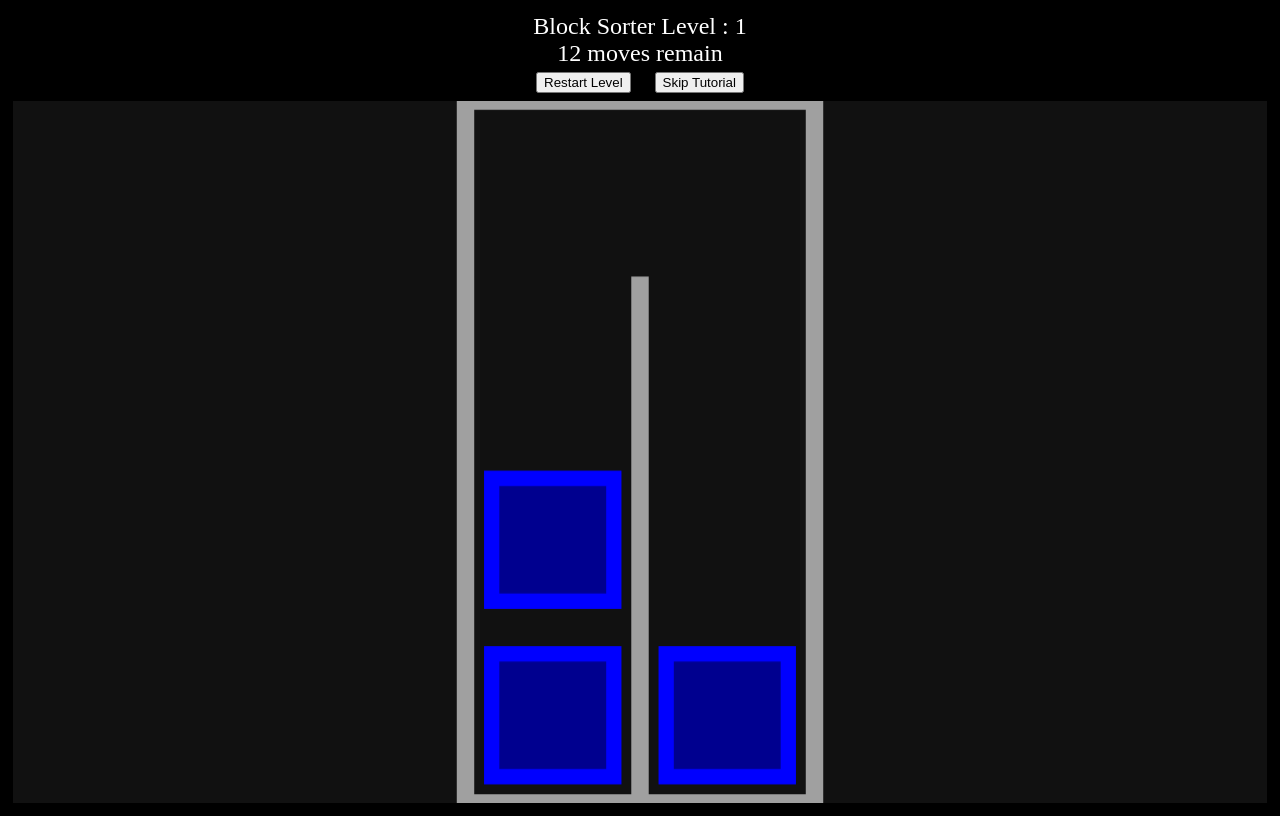
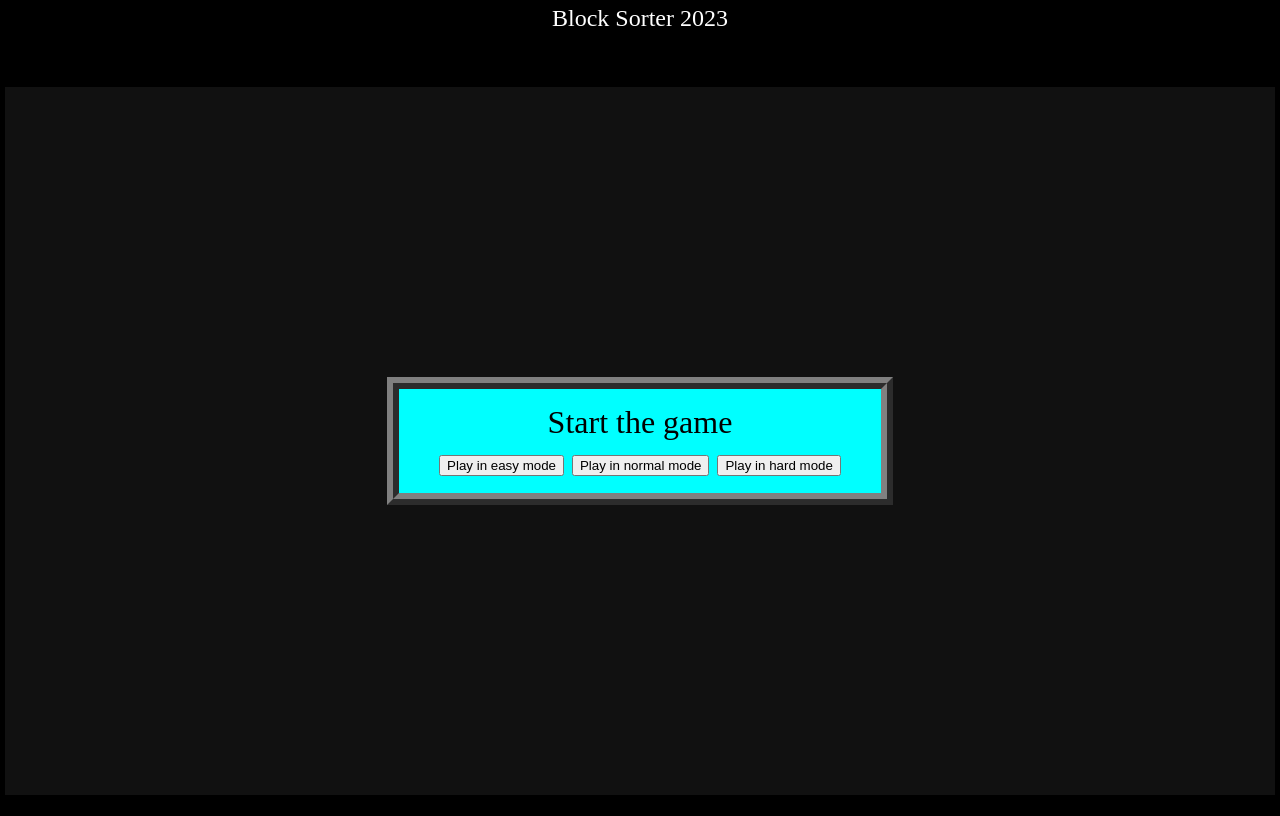
Before and after one commit to PPoliakoff/BlockSorter, a plain HTML site: page index.html in a window 1280 px wide. Drawn offline with Linux system fonts and the light colour scheme.

Commit message:
add score

```diff
--- a/index.html
+++ b/index.html
@@ -9,7 +9,7 @@
   <body>
     <div class="divContainer">
       <div id="divTitle">Block Sorter 2023</div>
-      <div class="divToolbar">
+      <div id="divToolbar">
         <button id="buttonRestart">Restart Level</button>
         <button id="buttonSkip">Skip Tutorial</button>
       </div>
@@ -22,6 +22,14 @@
         <div id="dialogMessageLost">game Over</div>
         <button id="dialogButtonRetry">Try again</button>
       </div>
+      <div id="divDialogstart" class="dialog">
+        <div>Start the game</div>
+        <div>
+          <button id="dialogButtonEasy">Play in easy mode</button>
+          <button id="dialogButtonNormal">Play in normal mode</button>
+          <button id="dialogButtonHard">Play in hard mode</button>
+        </div>
+      </div>
     </div>
     <script src="script.js"></script>
   </body>
--- a/script.js
+++ b/script.js
@@ -3,6 +3,14 @@ const dialogBox = document.getElementById("divDialog");
 const divDialogLost = document.getElementById("divDialogLost");
 const dialogButton = document.getElementById("dialogButton");
 const dialogButtonRetry = document.getElementById("dialogButtonRetry");
+
+const divToolbar = document.getElementById("divToolbar");
+const divDialogstart = document.getElementById("divDialogstart");
+const dialogButtonEasy = document.getElementById("dialogButtonEasy");
+const dialogButtonNormal = document.getElementById("dialogButtonNormal");
+const dialogButtonHard = document.getElementById("dialogButtonHard");
+
+
 const divTitle = document.getElementById("divTitle");
 const canvas = document.getElementById("canvasGame");
 const buttonRestart = document.getElementById("buttonRestart");
@@ -11,6 +19,7 @@ const ctx = canvas.getContext("2d");
 const LAST_TUTORIAL_LEVEL = 5;
 const color1 = ["#0000FF", "#00FF00", "#FF0000", "#FFFF00", "#FF00FF", "#00FFFF", "#CF8000"];
 const color2 = ["#00008F", "#008F00", "#8F0000", "#8F8F00", "#8F008F", "#008F8F", "#804000"];
+const move_multipliers = [2, 1.6, 1.3];
 const levelDefinitions = [ // [ nTracks , trackSize]  Warning TrackSize<=Ntracks+1 NTracks max= 8
     [2, 3],
     [3, 2],
@@ -48,8 +57,11 @@ let selectedBlocks = [];
 
 let nTracks;
 let trackSize;
-let currentLevel = 1;
+let currentLevel;
+let gameStarted = false;
 let nMoves;
+let multiplierIndex;
+let score;
 
 //classes
 class Track {
@@ -141,7 +153,7 @@ function canvasResize() {
 function canvasRedraw() {
     ctx.fillStyle = "#111";
     ctx.fillRect(0, 0, canvas.width, canvas.height);
-
+    if (gameStarted) {
         ctx.beginPath();
         const gameTopMargin = 0; //canvas.height * 0.1;
         const trackDistance = Math.min(canvas.width / (nTracks + 1), (canvas.height - gameTopMargin * 2) / (1 + trackSize));
@@ -180,8 +192,10 @@ function canvasRedraw() {
             drawBlock(gameLeftMargin + (i + 0.5 + (nTracks - selectedBlocks.length) / 2) * trackDistance, gameTopMargin + trackDistance * 0.5, trackDistance * 0.7, selectedBlocks[i]);
         }
     }
+}
 
 function clickGame(xpos) {
+    if (gameStarted) {
         const gameTopMargin = 0;
         const trackDistance = Math.min(canvas.width / (nTracks + 1), (canvas.height - gameTopMargin * 2) / (1 + trackSize));
         const gameLeftMargin = (canvas.width - trackDistance * nTracks) / 2
@@ -209,14 +223,19 @@ function clickGame(xpos) {
                 }
             }
             if (gameWin()) {
+                if (currentLevel > LAST_TUTORIAL_LEVEL) {
+                    score += nMoves;
+                    updateTitle();
+
+                }
                 currentLevel++;
-
                 dialogBox.style.visibility = "visible";
             }
             else if (nMoves === 0) {
                 divDialogLost.style.visibility = "visible";
             }
             canvasRedraw();
+        }
     }
 }
 
@@ -231,7 +250,7 @@ function gameWin() {
 }
 
 function updateTitle() {
-    divTitle.innerHTML = "Block Sorter Level : " + currentLevel + "<br>" + nMoves + " moves remain";
+    divTitle.innerHTML = "Block Sorter Level : " + currentLevel + "<br>" + nMoves + " moves remain / Score : " + score;
 }
 
 function newLevel() {
@@ -239,7 +258,7 @@ function newLevel() {
     const actualLevel = (currentLevel <= levelDefinitions.length) ? currentLevel : levelDefinitions.length;
     nTracks = levelDefinitions[actualLevel - 1][0];
     trackSize = levelDefinitions[actualLevel - 1][1];
-    nMoves = (nTracks) * (trackSize) * 2;
+    nMoves = Math.ceil((nTracks) * (trackSize) * move_multipliers[multiplierIndex]);
 
     if (currentLevel > LAST_TUTORIAL_LEVEL) {
         buttonSkip.style.visibility = "collapse"
@@ -292,6 +311,18 @@ function newLevel() {
     }
 }
 
+function startGame(difficulty, startLevel) {
+    divDialogstart.style.visibility = "collapse";
+    divToolbar.style.visibility = "visible";
+    multiplierIndex = difficulty;
+    currentLevel = startLevel;
+    score = 0;
+    gameStarted = true;
+    newLevel();
+    canvasRedraw();
+
+}
+
 //events
 //=============================================
 window.onresize = function (event) {
@@ -317,17 +348,35 @@ dialogButtonRetry.onclick = function (event) {
 }
 
 buttonRestart.onclick = function (event) {
+    if (gameStarted) {
         newLevel();
         canvasRedraw();
     }
+}
 
 buttonSkip.onclick = function (event) {
+    if (gameStarted) {
         currentLevel = LAST_TUTORIAL_LEVEL + 1;
         newLevel();
         canvasRedraw();
     }
+}
+
+dialogButtonEasy.onclick = function (event) {
+    startGame(0, 1);
+
+}
+
+dialogButtonNormal.onclick = function (event) {
+    startGame(1, 1);
+
+}
+dialogButtonHard.onclick = function (event) {
+    startGame(2, LAST_TUTORIAL_LEVEL + 1);
+
+}
 
 //main program
 //=============================================
-newLevel();
 canvasResize();
+divDialogstart.style.visibility = "visible";
--- a/style.css
+++ b/style.css
@@ -1,9 +1,13 @@
 body {
   background-color: black;
 }
-
+html,
+body {
+  height: 100%;
+  margin: 0;
+}
 .divContainer {
-  height: 100vh;
+  height: 100%;
   width: 100%;
   display: grid;
   grid-template-rows: 2fr 1fr 25fr;
@@ -19,11 +23,12 @@ body {
   font-size: x-large;
   /* border: ridge 3px red;*/
 }
-.divToolbar {
+#divToolbar {
   grid-row: 2;
   grid-column: 1;
   justify-self: center;
   height: fit-content;
+  visibility: collapse;
   /* border: ridge 3px red; */
 }
 
```
Lines whose indentation alone changed are shown as unchanged.
